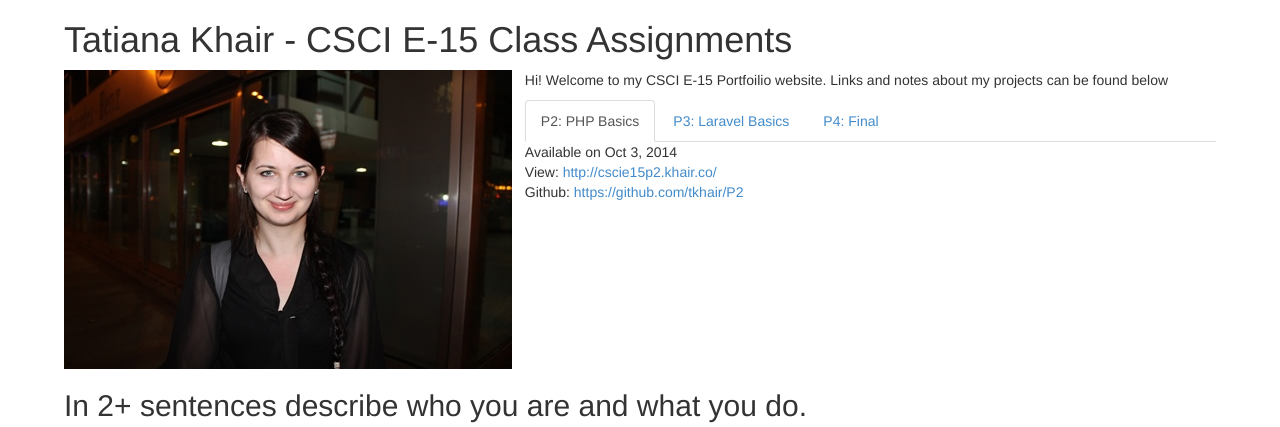
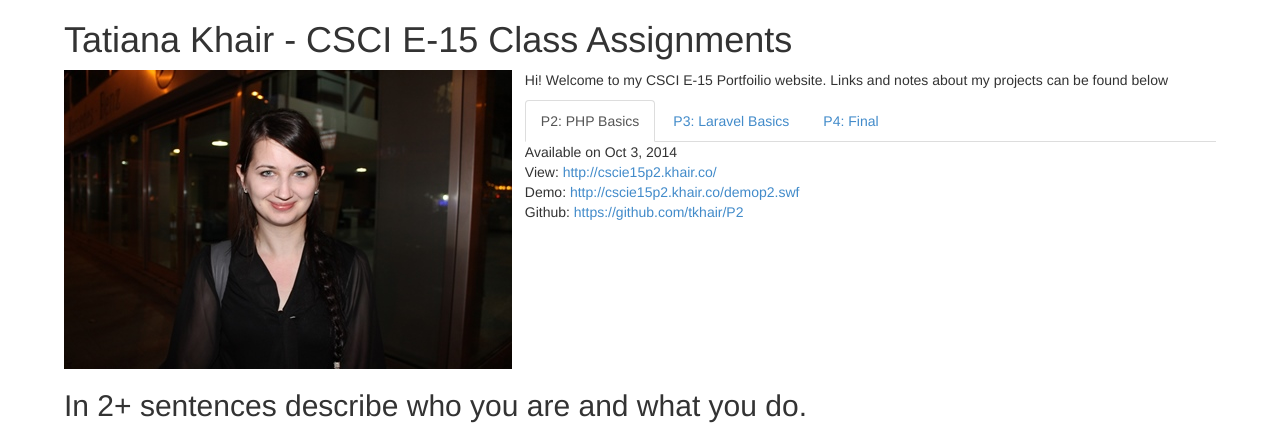
Before and after one commit to tkhair/P1, a PHP site: page / in a window 1280 px wide. Shown: the top 427 px of the page. Run offline with PHP 8.4, Linux system fonts and the light colour scheme; some libraries are stand-ins or nearby versions.

Commit message:
Added link to p3 demo

```diff
--- a/index.php
+++ b/index.php
@@ -28,10 +28,12 @@
       <div class="tab-pane active" id="p2">
         Available on Oct 3, 2014<br/>
         View: <a href="http://cscie15p2.khair.co/">http://cscie15p2.khair.co/</a> <br/>
+        Demo: <a href="http://cscie15p2.khair.co/demop2.swf">http://cscie15p2.khair.co/demop2.swf</a> <br/>
         Github: <a href="https://github.com/tkhair/P2">https://github.com/tkhair/P2</a></div>
       <div class="tab-pane" id="p3">
         Available on Oct 24, 2014<br/>
         View: <a href="http://cscie15p3.khair.co/">http://cscie15p3.khair.co/</a> <br/>
+        Demo: <a href="http://cscie15p3.khair.co/demop3.swf">http://cscie15p3.khair.co/demop3.swf</a> <br/>
         Github: <a href="https://github.com/tkhair/P3">https://github.com/tkhair/P3</a>
       </div>
       <div class="tab-pane" id="p4">
```
